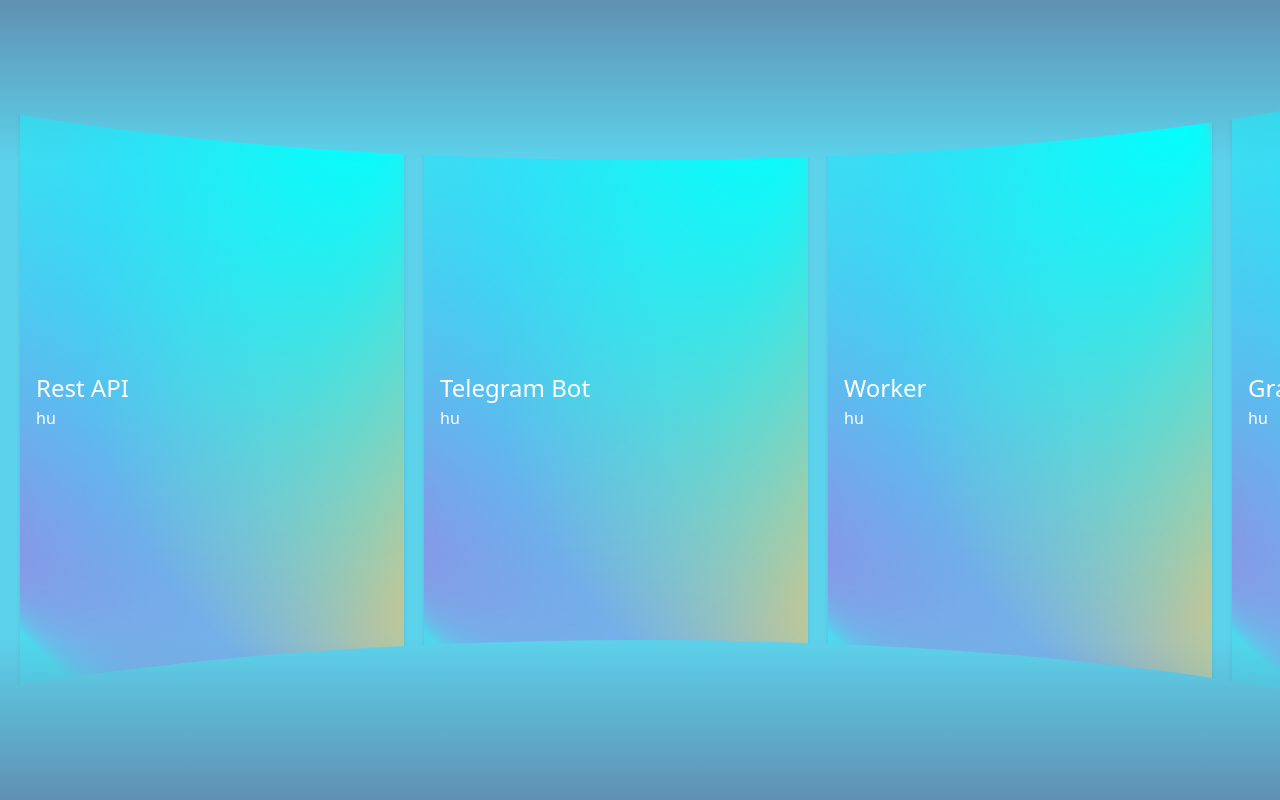
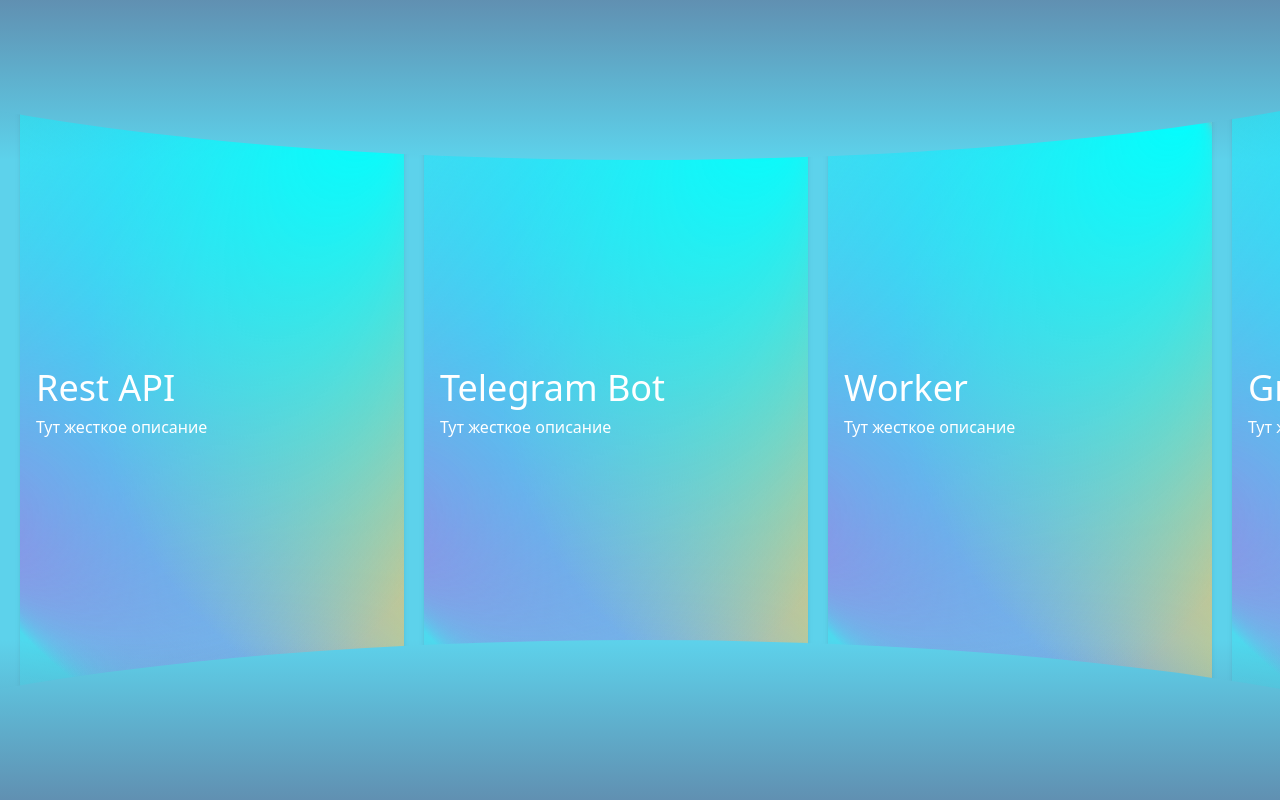
Before and after one commit to Zombie1995/go-initializr-frontend, a React (Vite) app: page / in a window 1280 px wide. Built offline with nearby package versions, Linux system fonts and the light colour scheme.

Commit message:
archetype card title bigger

```diff
--- a/src/entities/archetype/ui/index.tsx
+++ b/src/entities/archetype/ui/index.tsx
@@ -12,7 +12,7 @@
         <AnimatedBackground />
       </div>
       <div className="p-4">
-        <p className="font-medium text-[24px] text-white">{title}</p>
+        <p className="font-medium text-[36px] text-white">{title}</p>
         <p className="whitespace-pre-wrap text-white">{description}</p>
       </div>
     </div>
--- a/src/pages/initializer/index.tsx
+++ b/src/pages/initializer/index.tsx
@@ -4,12 +4,18 @@
 export default function Initializer() {
   return (
     <ScrollWrapper>
-      <ArchetypeCard title="Rest API" description="hu" />
-      <ArchetypeCard title="Telegram Bot" description="hu" />
-      <ArchetypeCard title="Worker" description="hu" />
-      <ArchetypeCard title="GraphQL" description="hu" />
-      <ArchetypeCard title="Real-Time WebSocket" description="hu" />
-      <ArchetypeCard title="Command Line Interface" description="hu" />
+      <ArchetypeCard title="Rest API" description="Тут жесткое описание" />
+      <ArchetypeCard title="Telegram Bot" description="Тут жесткое описание" />
+      <ArchetypeCard title="Worker" description="Тут жесткое описание" />
+      <ArchetypeCard title="GraphQL" description="Тут жесткое описание" />
+      <ArchetypeCard
+        title="Real-Time WebSocket"
+        description="Тут жесткое описание"
+      />
+      <ArchetypeCard
+        title="Command Line Interface"
+        description="Тут жесткое описание"
+      />
     </ScrollWrapper>
   );
 }
```
